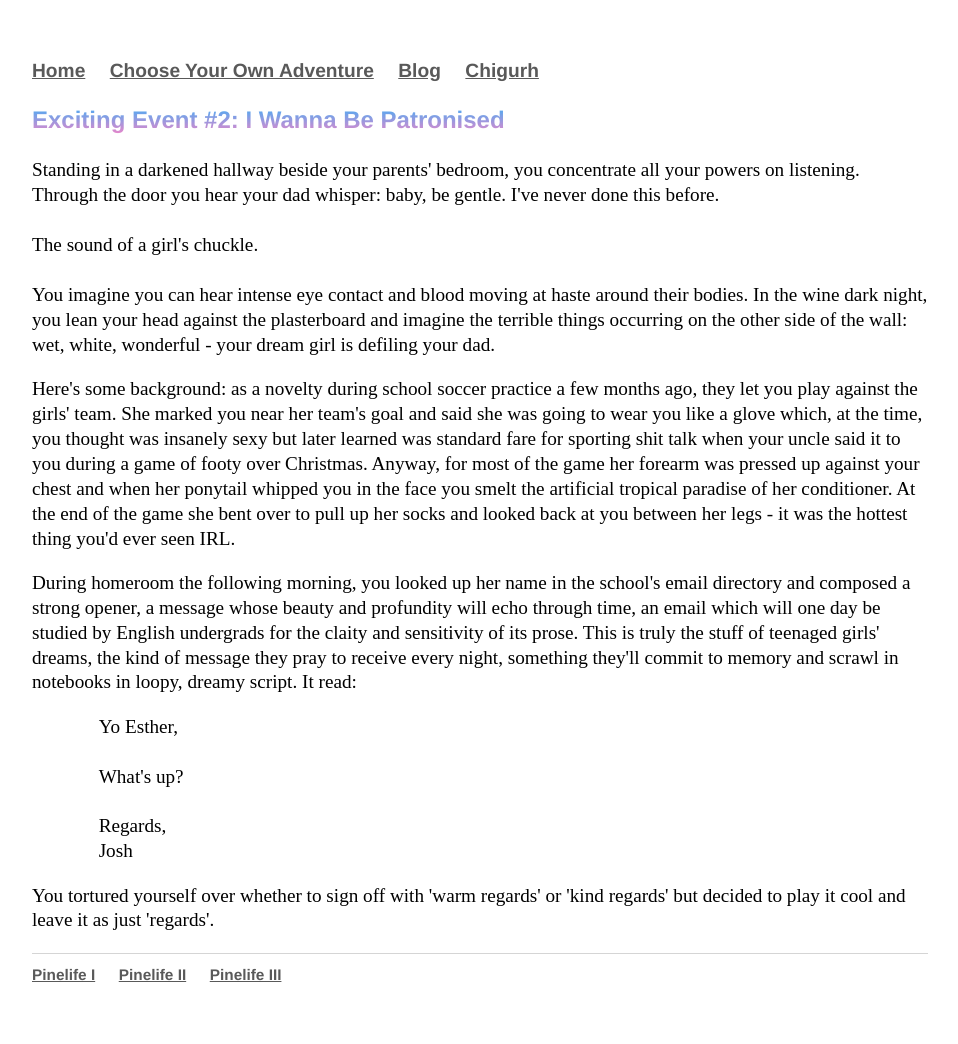
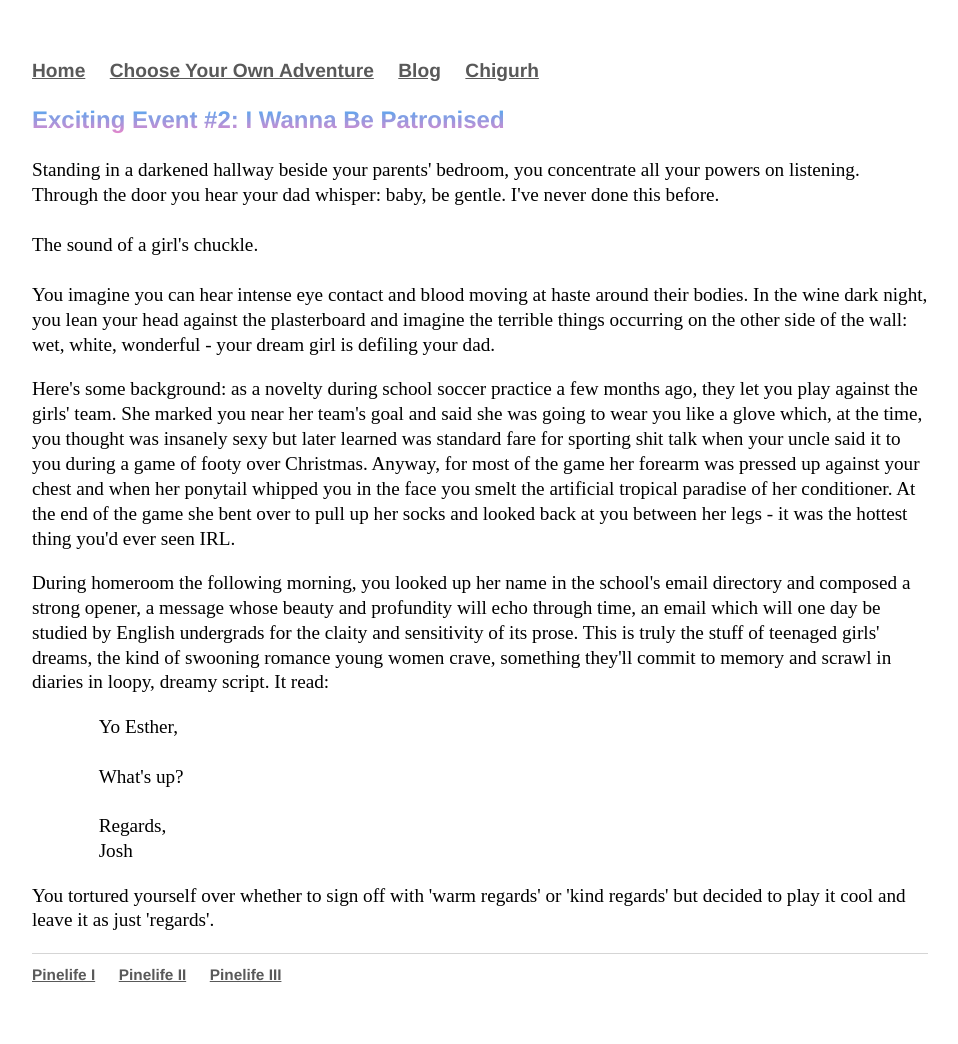
Before and after one commit to Pinelife/pinelife.github.io, a Jekyll site: the page built from Hellhole/excitingevent2.html, in a window 1280 px wide. Shown: the whole page, without its empty margins (160-1118 px from the left). Built offline with Jekyll 4.4.1, drawn with Linux system fonts in a browser that asks for light colours.

Commit message:
Update excitingevent2.html

```diff
--- a/Hellhole/excitingevent2.html
+++ b/Hellhole/excitingevent2.html
@@ -26,8 +26,8 @@ lean your head against the plasterboard and imagine the terrible things occurrin
 <p>
  During homeroom the following morning, you looked up her name in the school's email directory and composed a strong opener, a message whose
   beauty and profundity will echo through time, an email which will one day be studied by English undergrads for the claity and
-  sensitivity of its prose. This is truly the stuff of teenaged girls' dreams, the kind of message they pray to receive every night,
-  something they'll commit to memory and scrawl in notebooks in loopy, dreamy script. It read:</p>
+  sensitivity of its prose. This is truly the stuff of teenaged girls' dreams, the kind of swooning romance young women crave,
+  something they'll commit to memory and scrawl in diaries in loopy, dreamy script. It read:</p>
   <p style="text-align:justify" class="indented">
   Yo Esther, <br/>
   <br/>
```
